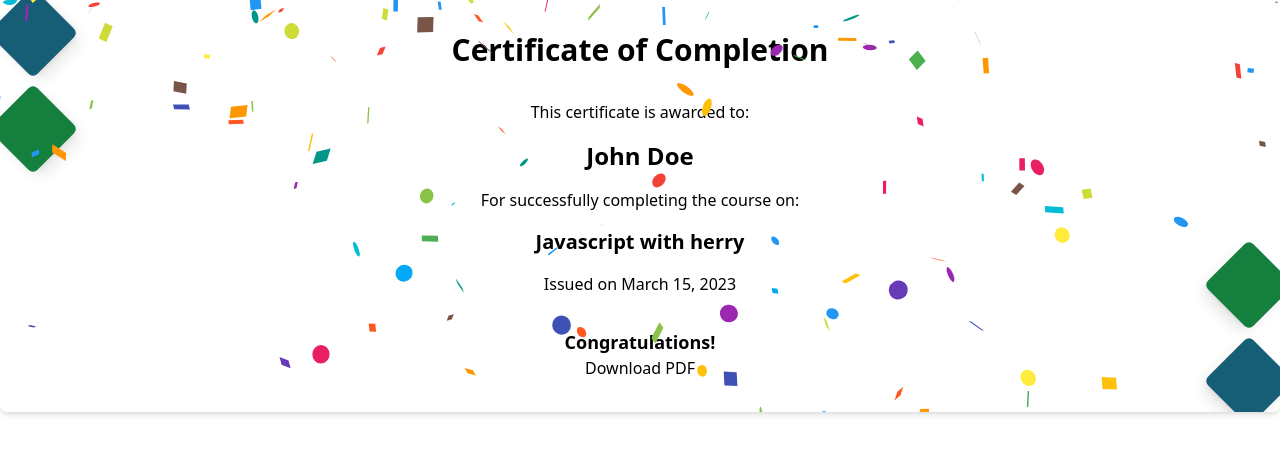
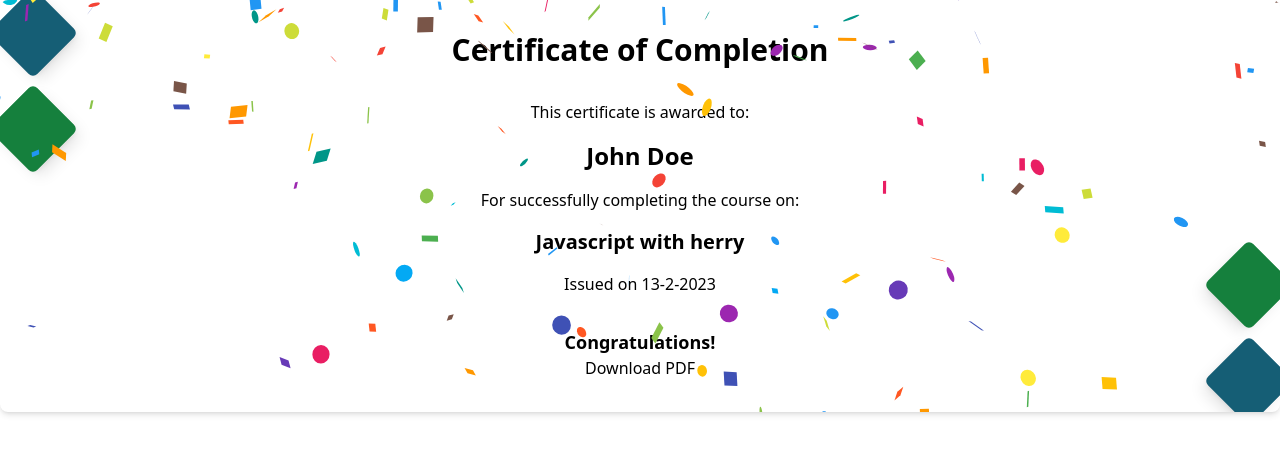
Before and after one commit to MFahad11/LMS, a React (Create React App) app in the folder frontend/: page /certificate in a window 1280 px wide. Shown: the top 454 px of the page. Built offline with nearby package versions, Linux system fonts and the light colour scheme.

Commit message:
dynamic date added

```diff
--- a/frontend/src/Pages/components/cards/Certficate.js
+++ b/frontend/src/Pages/components/cards/Certficate.js
@@ -2,8 +2,12 @@ import Confetti from "react-confetti"
 import { downloadPDF } from "../../../helper/Download"
 
 export default function Certificate(){
+  const date = new Date();
+  const day = date.getDate();
+  const month=date.getMonth();
+  const year= date.getFullYear();
     return(
-        <div className="bg-white rounded-lg shadow-md relative p-8  text-center overflow-x-hidden">
+        <div className="bg-white rounded-lg shadow-md relative p-8  text-center overflow-hidden">
             <Confetti/>
         <div className="flex justify-between items-center mb-8">
           <h1 className="text-3xl font-bold mx-auto">Certificate of Completion</h1>
@@ -13,7 +17,7 @@ export default function Certificate(){
         <h2 className="text-2xl font-bold mb-4">John Doe</h2>
         <p className="mb-4">For successfully completing the course on:</p>
         <h3 className="text-xl font-bold mb-4">Javascript with herry</h3>
-        <p className="mb-8">Issued on March 15, 2023</p>
+        <p className="mb-8">Issued on {day}-{month}-{year}</p>
         {/* <div className="bg-blue-500 rounded-full text-white text-center py-2 px-4 w-1/2 mx-auto relative z-10"> */}
           <span className="text-lg font-bold mt-full">Congratulations!</span><br/>
           <button onClick={downloadPDF}>Download PDF</button>
```
